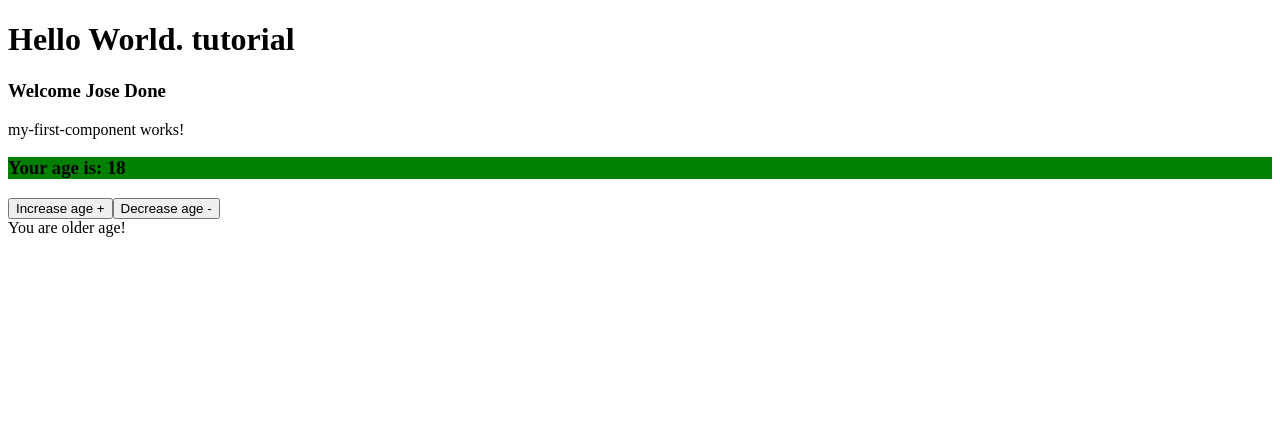
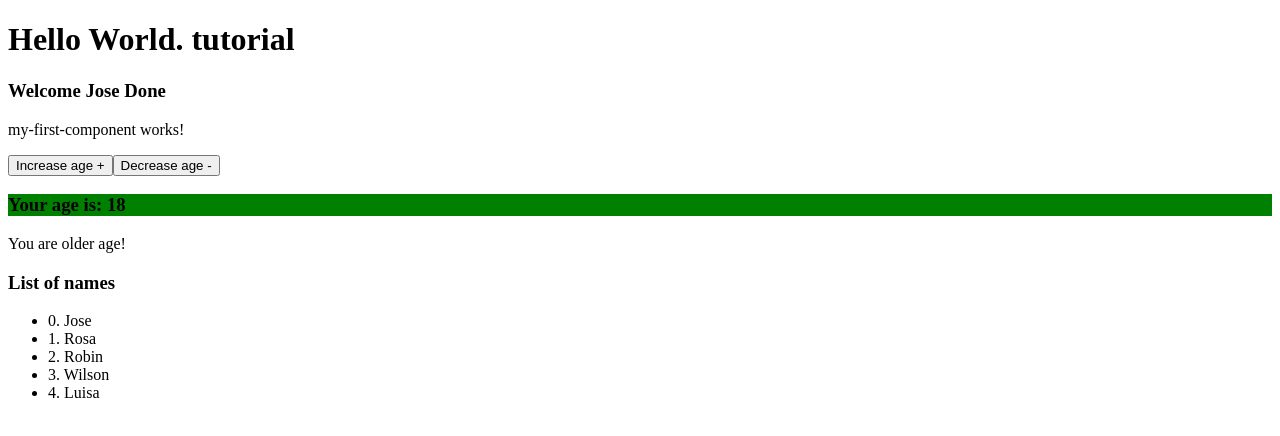
Before and after one commit to josedoneguillen/Angular, an Angular app in the folder tutorial/: page / in a window 1280 px wide. Shown: the top 436 px of the page. Built offline with nearby package versions, Linux system fonts and the light colour scheme.

Commit message:
Using arrays and ngfor

```diff
--- a/tutorial/src/app/my-first-component/my-first-component.component.html
+++ b/tutorial/src/app/my-first-component/my-first-component.component.html
@@ -1,8 +1,9 @@
 <p>my-first-component works!</p>
-<h3 [style.background] = "age >= 18 ? 'green' : 'red' ">Your age is: {{age}}</h3>
 
 <button (click)="increaseAge()">Increase age +</button>
 <button (click)="decreaseAge()">Decrease age -</button>
+
+<h3 [style.background] = "age >= 18 ? 'green' : 'red' ">Your age is: {{age}}</h3>
 
 <div *ngIf="age >= 18">
     You are older age!
@@ -11,3 +12,8 @@
 <div *ngIf="age < 18">
     You are under age!
 </div>
+
+<h3>List of names</h3>
+<ul>
+    <li *ngFor="let name of names; let i = index">{{i + '. ' + name}}</li>
+</ul>
--- a/tutorial/src/app/my-first-component/my-first-component.component.ts
+++ b/tutorial/src/app/my-first-component/my-first-component.component.ts
@@ -7,10 +7,12 @@ import { Component, OnInit } from '@angular/core';
 })
 export class MyFirstComponentComponent implements OnInit {
 
-  age:number = 0;
+  age:number;
+  names:Array<string>;
 
   constructor() {
     this.age = 18;
+    this.names = ['Jose', 'Rosa', 'Robin', 'Wilson', 'Luisa'];
   }
 
   ngOnInit(): void {
```
